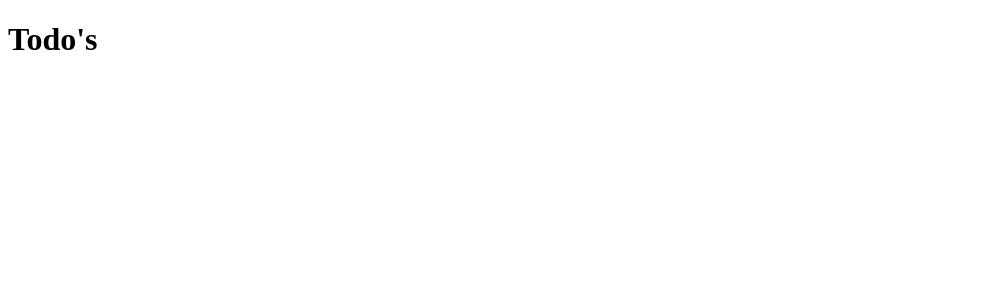
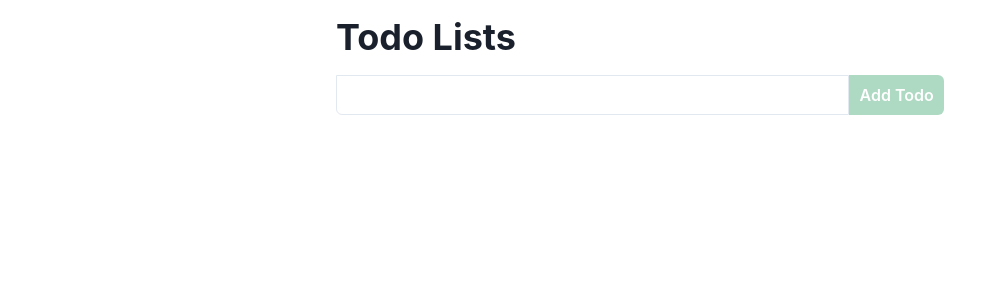
Before and after one commit to daniits/todo-app-redux, a React (Create React App) app in the folder todoapp/: page / in a window 1280 px wide. Shown: the top 300 px of the page, without its empty margins (0-999 px from the left). Built offline with nearby package versions, Linux system fonts and the light colour scheme.

Commit message:
Creating Form and seting to page is not loaded again

```diff
--- a/todoapp/src/App.js
+++ b/todoapp/src/App.js
@@ -1,10 +1,13 @@
 import React from "react";
+import { Container, Heading } from "@chakra-ui/react";
+import AddTodo from "./components/AddTodo";
 
 function App() {
   return (
-    <>
-      <h1>Todo's</h1>
-    </>
+    <Container maxW="container.sm">
+      <Heading my="4">Todo Lists</Heading>
+      <AddTodo />
+    </Container>
   );
 }
 
--- a/todoapp/src/components/Addtodo.js
+++ b/todoapp/src/components/Addtodo.js
@@ -0,0 +1,39 @@
+import React from "react";
+import { useState } from "react";
+import { Flex, FormControl, Input, Button } from "@chakra-ui/react";
+
+const Addtodo = () => {
+  const [value, setValue] = useState("");
+  const handleSubmit = (e) => {
+    e.preventDefault();
+  };
+
+  const handleInput = (e) => {
+    setValue(e.target.value);
+  };
+  return (
+    <form onSubmit={handleSubmit}>
+      <Flex>
+        <FormControl>
+          <Input
+            type="text"
+            onChange={handleInput}
+            borderTopRadius={0}
+            borderBottomRightRadius={0}
+          />
+        </FormControl>
+        <Button
+          colorScheme="green"
+          type="submit"
+          disabled={!value}
+          borderTopLeftRadius={0}
+          borderBottomLeftRadius={0}
+        >
+          Add Todo
+        </Button>
+      </Flex>
+    </form>
+  );
+};
+
+export default Addtodo;
--- a/todoapp/src/index.js
+++ b/todoapp/src/index.js
@@ -1,9 +1,14 @@
 import React from "react";
 import ReactDOM from "react-dom";
 import App from "./App";
+// Chakra UI
+import { ChakraProvider } from "@chakra-ui/react";
 ReactDOM.render(
-  <React.StrictMode>
-    <App />
-  </React.StrictMode>,
+  <ChakraProvider>
+    <React.StrictMode>
+      <App />
+    </React.StrictMode>
+  </ChakraProvider>,
+
   document.getElementById("root")
 );
```
Also changed, not shown: todoapp/src/components/Todo.js (+7 -0 lines), todoapp/src/components/TodoList.js (+7 -0 lines), todoapp/src/components/VisibilityFilter.js (+7 -0 lines).
